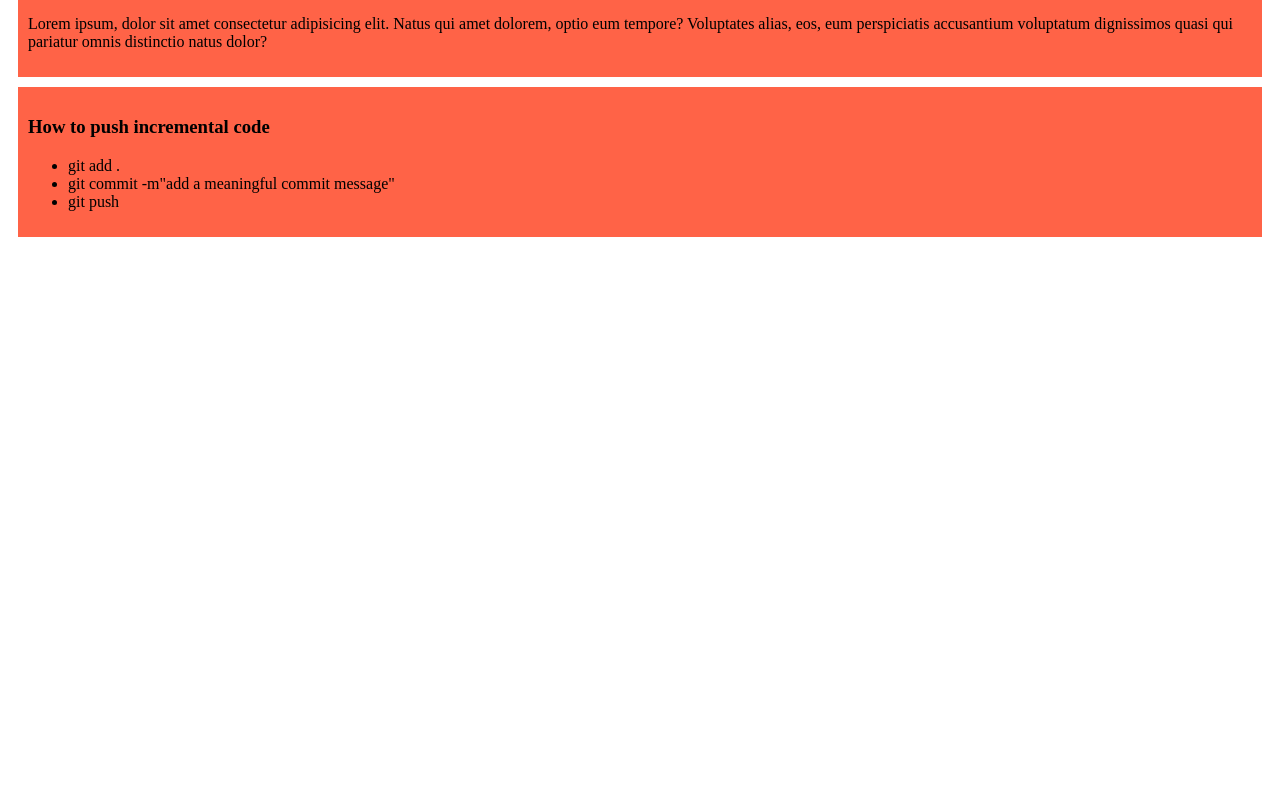
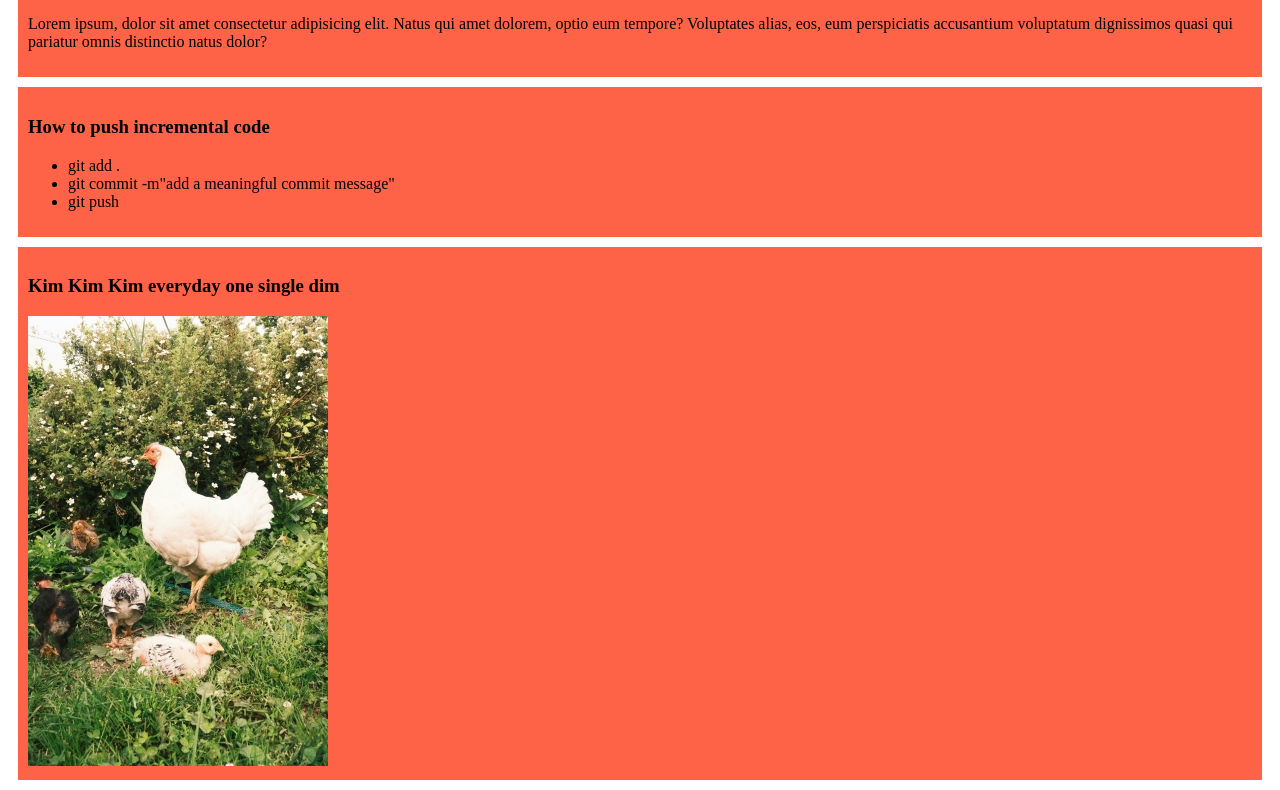
Before and after one commit to Nahid00011/my-simple-website, a plain HTML site: page index.html in a window 1280 px wide. Shown: the part 347-1137 px from the top of the page. Before the commit the page ends 800 px from the top, so only its background shows below. Drawn offline with Linux system fonts and the light colour scheme.

Commit message:
added Kim's hen picture

```diff
--- a/index.html
+++ b/index.html
@@ -42,5 +42,9 @@
         <li>git push</li>
       </ul>
     </div>
+    <div>
+      <h3>Kim Kim Kim everyday one single dim</h3>
+      <img src="images/Hen.jpg" alt="Picture of hen is coming soon" />
+    </div>
   </body>
 </html>
```
Also changed, not shown: images/Hen.jpg (added).
